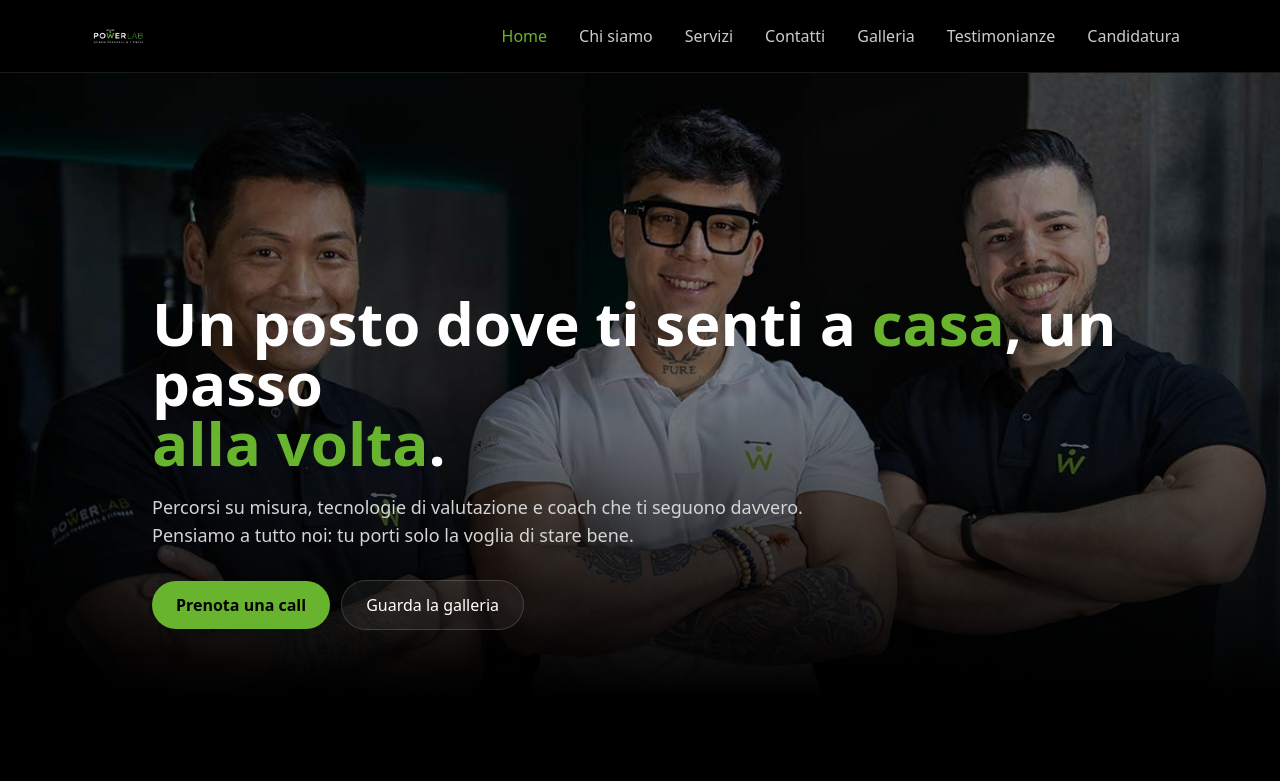
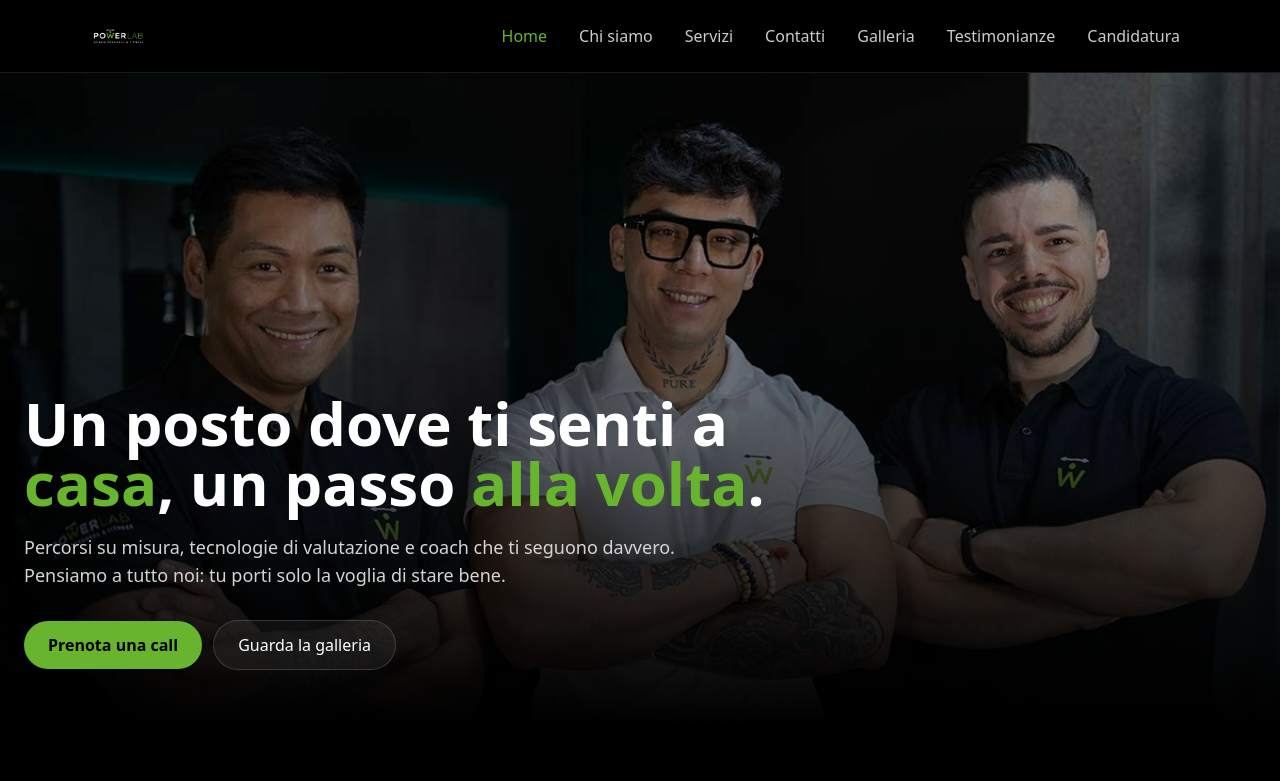
Before and after one commit to powerlab44-lgtm/powerlab-site, a Next.js app: page / in a window 1280 px wide. Shown: the top 781 px of the page. Built offline with nearby package versions, Linux system fonts and the light colour scheme.

Commit message:
Aggiornamento sito PowerLab

```diff
--- a/src/app/page.tsx
+++ b/src/app/page.tsx
@@ -1,32 +1,12 @@
-// app/page.tsx
 import Image from "next/image";
 import Link from "next/link";
 
-const heroImages = [
-    "/images/foto00005.jpg",
-    "/images/foto00028.jpg",
-    "/images/foto00059.jpg",
-];
+const heroImages = ["/images/foto00005.jpg", "/images/foto00028.jpg", "/images/foto00059.jpg"];
 
 const services = [
-    {
-        title: "Personal Training",
-        desc: "Programma 1:1 su misura.",
-        href: "/servizi#personal",
-        img: "/images/foto00011.jpg",
-    },
-    {
-        title: "Small Group",
-        desc: "Allenamenti di gruppo mirati.",
-        href: "/servizi#small-group",
-        img: "/images/foto00023.jpg",
-    },
-    {
-        title: "Performance",
-        desc: "Forza, potenza, prevenzione.",
-        href: "/servizi#performance",
-        img: "/images/foto00031.jpg",
-    },
+    { title: "Personal Training", desc: "Programma 1:1 su misura.", href: "/servizi#personal", img: "/images/foto00011.jpg" },
+    { title: "Small Group", desc: "Allenamenti di gruppo mirati.", href: "/servizi#small-group", img: "/images/foto00023.jpg" },
+    { title: "Performance", desc: "Forza, potenza, prevenzione.", href: "/servizi#performance", img: "/images/foto00031.jpg" },
 ];
 
 const gallery = [
@@ -39,29 +19,16 @@ const gallery = [
 ];
 
 const testimonials = [
-    {
-        name: "Giulia",
-        quote:
-            "Ambiente curato e coach attentissimi: in 3 mesi più energia e zero dolori.",
-    },
-    {
-        name: "Luca",
-        quote:
-            "Metodo chiaro, misurazioni periodiche e risultati reali. Consigliatissimo.",
-    },
-    {
-        name: "Sara",
-        quote:
-            "Mi sento seguita davvero: piano su misura e progressi ad ogni seduta.",
-    },
+    { name: "Giulia", quote: "Ambiente curato e coach attentissimi: in 3 mesi più energia e zero dolori." },
+    { name: "Luca", quote: "Metodo chiaro, misurazioni periodiche e risultati reali. Consigliatissimo." },
+    { name: "Sara", quote: "Mi sento seguita davvero: piano su misura e progressi ad ogni seduta." },
 ];
 
 export default function Home() {
     return (
         <main className="bg-black text-white">
             {/* HERO */}
-            <section className="relative min-h-[72vh] md:min-h-[78vh] overflow-hidden">
-                {/* Immagine principale */}
+            <section className="relative min-h-[75vh] md:min-h-[80vh] overflow-hidden">
                 <div className="absolute inset-0">
                     <Image
                         src={heroImages[0]}
@@ -69,35 +36,21 @@ export default function Home() {
                         fill
                         priority
                         sizes="100vw"
-                        className="
-              object-contain md:object-cover
-              object-center opacity-90 bg-black
-            "
+                        className="object-cover object-center opacity-90"
                     />
-                    <div className="absolute inset-0 bg-gradient-to-t from-black via-black/40 to-black/20" />
+                    <div className="absolute inset-0 bg-gradient-to-t from-black via-black/50 to-black/10" />
                 </div>
 
-                {/* Testo ABBASSATO di 3cm circa */}
-                <div
-                    className="
-            relative z-10 container mx-auto px-6
-            pt-[180px] md:pt-[220px]  /* → circa 3cm in più */
-            pb-14 max-w-5xl
-          "
-                >
-                    <h1 className="text-4xl md:text-6xl font-extrabold leading-tight">
-                        Un posto dove ti senti a{" "}
-                        <span className="text-brand">casa</span>, un passo
-                        <br className="hidden md:block" />{" "}
+                {/* contenuto abbassato */}
+                <div className="relative z-10 container mx-auto px-6 pt-[260px] md:pt-[320px] pb-14 flex flex-col items-start">
+                    <h1 className="text-4xl md:text-6xl font-extrabold leading-tight max-w-3xl">
+                        Un posto dove ti senti a <span className="text-brand">casa</span>, un passo{" "}
                         <span className="text-brand">alla volta</span>.
                     </h1>
-
                     <p className="mt-5 text-neutral-300 max-w-2xl text-lg">
-                        Percorsi su misura, tecnologie di valutazione e coach che ti
-                        seguono davvero. Pensiamo a tutto noi: tu porti solo la voglia di
-                        stare bene.
+                        Percorsi su misura, tecnologie di valutazione e coach che ti seguono davvero.
+                        Pensiamo a tutto noi: tu porti solo la voglia di stare bene.
                     </p>
-
                     <div className="mt-8 flex flex-wrap gap-3">
                         <Link
                             href="/contact"
@@ -136,7 +89,6 @@ export default function Home() {
                                     src={s.img}
                                     alt={s.title}
                                     fill
-                                    sizes="(max-width: 768px) 100vw, 33vw"
                                     className="object-cover object-center group-hover:scale-[1.03] transition-transform duration-500"
                                 />
                                 <div className="absolute inset-0 bg-gradient-to-t from-black/80 via-black/40 to-transparent" />
@@ -162,18 +114,9 @@ export default function Home() {
 
                 <div className="columns-1 sm:columns-2 lg:columns-3 gap-4 [column-fill:_balance]">
                     {gallery.map((src, i) => (
-                        <div
-                            key={i}
-                            className="mb-4 break-inside-avoid rounded-3xl overflow-hidden ring-1 ring-white/10 bg-white/5"
-                        >
+                        <div key={i} className="mb-4 break-inside-avoid rounded-3xl overflow-hidden ring-1 ring-white/10 bg-white/5">
                             <div className="relative w-full h-[220px] md:h-[260px]">
-                                <Image
-                                    src={src}
-                                    alt={`Galleria ${i + 1}`}
-                                    fill
-                                    sizes="(max-width: 768px) 100vw, 33vw"
-                                    className="object-cover object-center"
-                                />
+                                <Image src={src} alt={`Galleria ${i + 1}`} fill className="object-cover object-center" />
                             </div>
                         </div>
                     ))}
@@ -191,10 +134,7 @@ export default function Home() {
 
                 <div className="overflow-x-auto flex gap-4 snap-x snap-mandatory pb-2">
                     {testimonials.map((t, i) => (
-                        <div
-                            key={i}
-                            className="snap-start min-w-[82%] sm:min-w-[420px] bg-white/5 ring-1 ring-white/10 rounded-3xl p-6"
-                        >
+                        <div key={i} className="snap-start min-w-[82%] sm:min-w-[420px] bg-white/5 ring-1 ring-white/10 rounded-3xl p-6">
                             <div className="flex items-center gap-3">
                                 <div className="h-9 w-9 rounded-full bg-white/10" />
                                 <div className="font-medium">{t.name}</div>
@@ -205,15 +145,13 @@ export default function Home() {
                 </div>
             </section>
 
-            {/* CTA CONTATTI */}
+            {/* CTA */}
             <section className="relative">
                 <div className="container mx-auto px-6 pb-20">
                     <div className="rounded-3xl p-8 md:p-10 ring-1 ring-white/10 bg-[linear-gradient(180deg,rgba(255,255,255,0.06),rgba(255,255,255,0.02))] flex flex-col md:flex-row items-start md:items-center justify-between gap-6">
                         <div>
                             <h3 className="text-2xl md:text-3xl font-bold">Pronto per iniziare?</h3>
-                            <p className="mt-2 text-neutral-400">
-                                Scrivici su WhatsApp o prenota una call.
-                            </p>
+                            <p className="mt-2 text-neutral-400">Scrivici su WhatsApp o prenota una call.</p>
                         </div>
                         <div className="flex flex-wrap gap-3">
                             <Link
```
